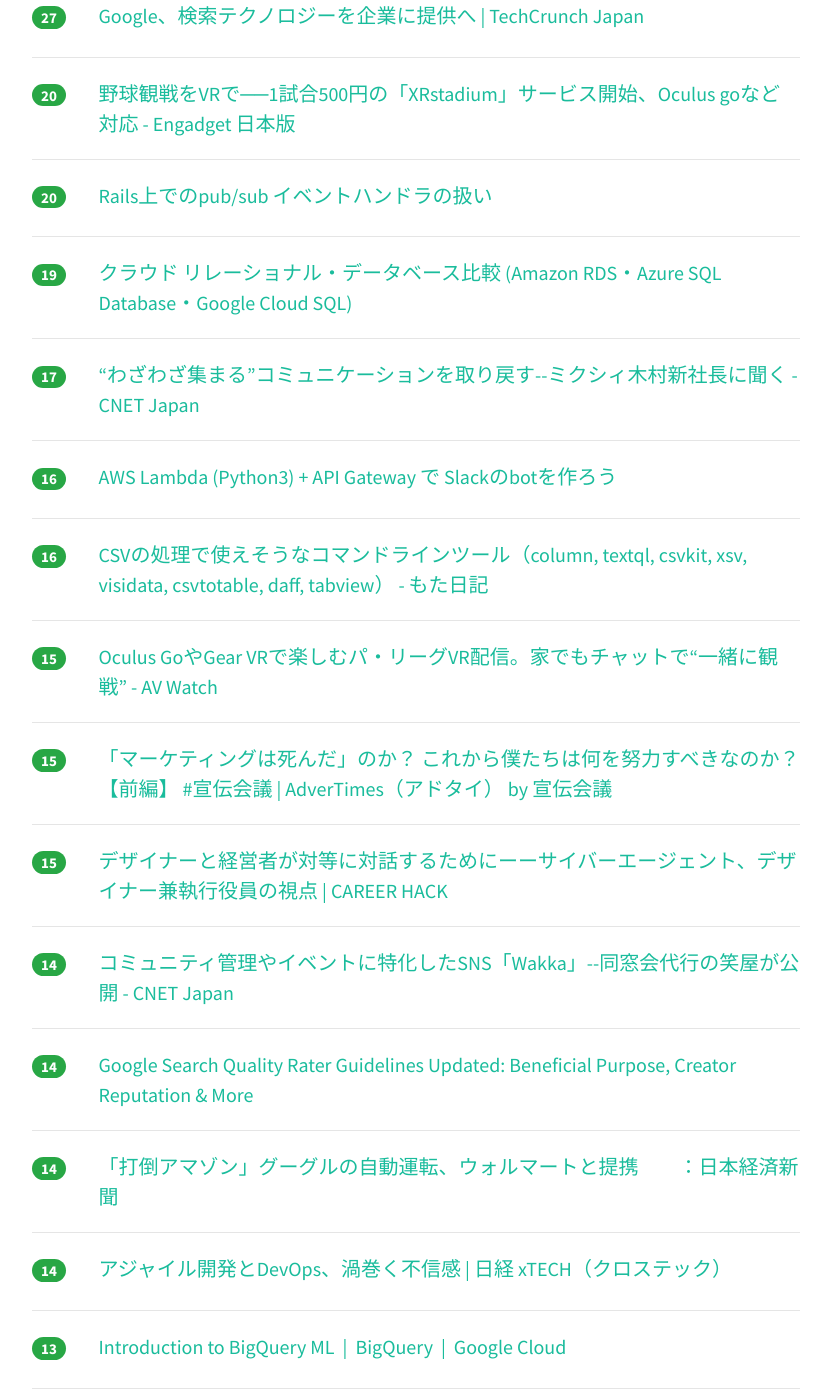
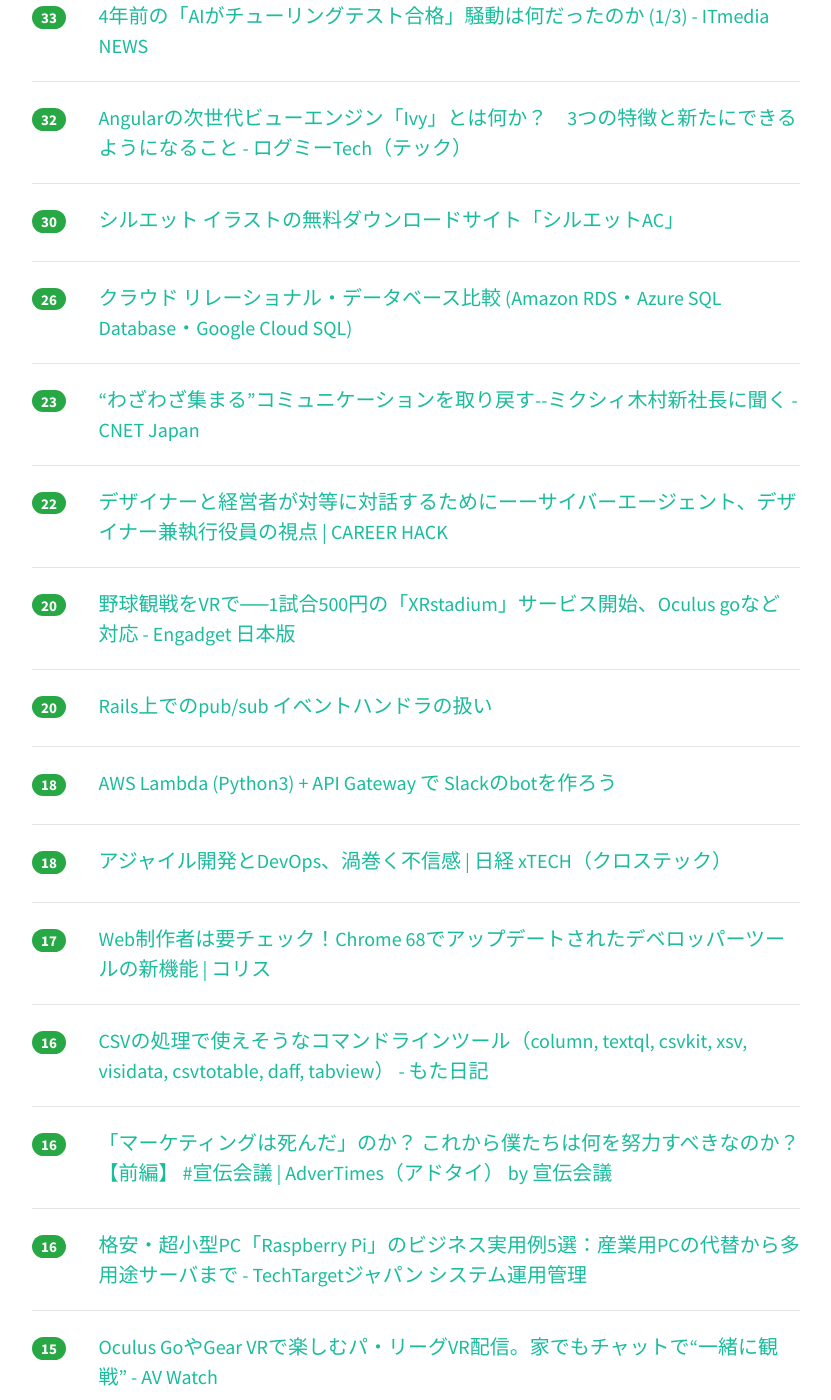
Before and after one commit to yatta47/hatena-matome-site, a Jekyll site: the page built from _posts/2018-07-26-hatena.md, in a window 1280 px wide and 1400 px high, scrolled down 1551 px. Shown: the whole window, without its empty margins (224-1055 px from the left). Built offline with Jekyll 4.4.1, drawn with Linux system fonts in a browser that asks for light colours; nearby versions of some CDN libraries; some of the changed text lies outside the part shown.

Commit message:
Updated 2018-07-26

```diff
--- a/_posts/2018-07-26-hatena.md
+++ b/_posts/2018-07-26-hatena.md
@@ -12,18 +12,43 @@ tags: [it-hotentry]
 </div>
 <hr>
 <div class="row">
-<div class="col-1"><span class="badge badge-pill badge-success h2">171</span></div>
+<div class="col-1"><span class="badge badge-pill badge-success h2">178</span></div>
 <div class="col-11"><a href='https://www.publickey1.jp/blog/18/sresite_reliability_engineering_workbookgoogle823.html' target='_blank'>SREを実践するための手引きとなる書籍「Site Reliability Engineering Workbook」をGoogleが無料公開、8月23日まで － Publickey</a></div>
 </div>
 <hr>
 <div class="row">
-<div class="col-1"><span class="badge badge-pill badge-success h2">132</span></div>
+<div class="col-1"><span class="badge badge-pill badge-success h2">149</span></div>
 <div class="col-11"><a href='http://eng-blog.iij.ad.jp/archives/1896' target='_blank'>Let’s EncryptとACME | IIJ Engineers Blog</a></div>
 </div>
 <hr>
 <div class="row">
-<div class="col-1"><span class="badge badge-pill badge-success h2">96</span></div>
+<div class="col-1"><span class="badge badge-pill badge-success h2">131</span></div>
 <div class="col-11"><a href='http://kabumatome.doorblog.jp/archives/65887498.html' target='_blank'>佐川急便を装った偽佐川が猛威、そこに織田裕二がいても危険 : 市況かぶ全力２階建</a></div>
+</div>
+<hr>
+<div class="row">
+<div class="col-1"><span class="badge badge-pill badge-success h2">63</span></div>
+<div class="col-11"><a href='https://blog.animereview.jp/first-incident/' target='_blank'>当社初のセキュリティインシデント発生 | ロードバランスすだちくん</a></div>
+</div>
+<hr>
+<div class="row">
+<div class="col-1"><span class="badge badge-pill badge-success h2">47</span></div>
+<div class="col-11"><a href='https://jp.techcrunch.com/2018/07/26/2018-07-25-google-brings-its-search-technology-to-the-enterprise/' target='_blank'>Google、検索テクノロジーを企業に提供へ | TechCrunch Japan</a></div>
+</div>
+<hr>
+<div class="row">
+<div class="col-1"><span class="badge badge-pill badge-success h2">44</span></div>
+<div class="col-11"><a href='https://internet.watch.impress.co.jp/docs/news/1134817.html' target='_blank'>渋谷から3駅先に「五反田バレー」設立、“ビットバレー”に代わるIT企業の新たな聖地へ - INTERNET Watch</a></div>
+</div>
+<hr>
+<div class="row">
+<div class="col-1"><span class="badge badge-pill badge-success h2">44</span></div>
+<div class="col-11"><a href='https://cloud.watch.impress.co.jp/docs/news/1134852.html' target='_blank'>Google、推論に特化したエッジ向けTPU「Edge TPU」をIoT向けに外販へ - クラウド Watch</a></div>
+</div>
+<hr>
+<div class="row">
+<div class="col-1"><span class="badge badge-pill badge-success h2">44</span></div>
+<div class="col-11"><a href='https://tech.plaid.co.jp/tutorial-for-docker-beginners/' target='_blank'>イマドキの「Docker力」を身につけるPLAID式チュートリアル | PLAID engineer blog</a></div>
 </div>
 <hr>
 <div class="row">
@@ -32,23 +57,18 @@ tags: [it-hotentry]
 </div>
 <hr>
 <div class="row">
-<div class="col-1"><span class="badge badge-pill badge-success h2">42</span></div>
-<div class="col-11"><a href='https://internet.watch.impress.co.jp/docs/news/1134817.html' target='_blank'>渋谷から3駅先に「五反田バレー」設立、“ビットバレー”に代わるIT企業の新たな聖地へ - INTERNET Watch</a></div>
+<div class="col-1"><span class="badge badge-pill badge-success h2">36</span></div>
+<div class="col-11"><a href='https://edtechzine.jp/article/detail/1213' target='_blank'>プログラミング学習サービス「paizaラーニング」、新レッスン「Python×AI・機械学習入門」を無料公開、CVには声優の上坂すみれさんを起用：EdTechZine（エドテックジン）</a></div>
 </div>
 <hr>
 <div class="row">
-<div class="col-1"><span class="badge badge-pill badge-success h2">40</span></div>
-<div class="col-11"><a href='https://cloud.watch.impress.co.jp/docs/news/1134852.html' target='_blank'>Google、推論に特化したエッジ向けTPU「Edge TPU」をIoT向けに外販へ - クラウド Watch</a></div>
+<div class="col-1"><span class="badge badge-pill badge-success h2">35</span></div>
+<div class="col-11"><a href='https://recruit-tech.co.jp/blog/2015/10/30/summpy-released/' target='_blank'>自動要約APIを作ったので公開します | リクルートテクノロジーズ　メンバーズブログ</a></div>
 </div>
 <hr>
 <div class="row">
-<div class="col-1"><span class="badge badge-pill badge-success h2">40</span></div>
-<div class="col-11"><a href='https://blog.animereview.jp/first-incident/' target='_blank'>当社初のセキュリティインシデント発生 | ロードバランスすだちくん</a></div>
-</div>
-<hr>
-<div class="row">
-<div class="col-1"><span class="badge badge-pill badge-success h2">36</span></div>
-<div class="col-11"><a href='https://edtechzine.jp/article/detail/1213' target='_blank'>プログラミング学習サービス「paizaラーニング」、新レッスン「Python×AI・機械学習入門」を無料公開、CVには声優の上坂すみれさんを起用：EdTechZine（エドテックジン）</a></div>
+<div class="col-1"><span class="badge badge-pill badge-success h2">33</span></div>
+<div class="col-11"><a href='http://www.itmedia.co.jp/news/articles/1807/26/news014.html' target='_blank'>4年前の「AIがチューリングテスト合格」騒動は何だったのか (1/3) - ITmedia NEWS</a></div>
 </div>
 <hr>
 <div class="row">
@@ -62,13 +82,18 @@ tags: [it-hotentry]
 </div>
 <hr>
 <div class="row">
-<div class="col-1"><span class="badge badge-pill badge-success h2">30</span></div>
-<div class="col-11"><a href='http://www.itmedia.co.jp/news/articles/1807/26/news014.html' target='_blank'>4年前の「AIがチューリングテスト合格」騒動は何だったのか (1/3) - ITmedia NEWS</a></div>
+<div class="col-1"><span class="badge badge-pill badge-success h2">26</span></div>
+<div class="col-11"><a href='http://x68000.q-e-d.net/~68user/cloud/rdbms.html' target='_blank'>クラウド リレーショナル・データベース比較 (Amazon RDS・Azure SQL Database・Google Cloud SQL)</a></div>
 </div>
 <hr>
 <div class="row">
-<div class="col-1"><span class="badge badge-pill badge-success h2">27</span></div>
-<div class="col-11"><a href='https://jp.techcrunch.com/2018/07/26/2018-07-25-google-brings-its-search-technology-to-the-enterprise/' target='_blank'>Google、検索テクノロジーを企業に提供へ | TechCrunch Japan</a></div>
+<div class="col-1"><span class="badge badge-pill badge-success h2">23</span></div>
+<div class="col-11"><a href='https://japan.cnet.com/article/35122823/' target='_blank'>“わざわざ集まる”コミュニケーションを取り戻す--ミクシィ木村新社長に聞く - CNET Japan</a></div>
+</div>
+<hr>
+<div class="row">
+<div class="col-1"><span class="badge badge-pill badge-success h2">22</span></div>
+<div class="col-11"><a href='http://careerhack.en-japan.com/report/detail/990' target='_blank'>デザイナーと経営者が対等に対話するためにーーサイバーエージェント、デザイナー兼執行役員の視点 | CAREER HACK</a></div>
 </div>
 <hr>
 <div class="row">
@@ -82,23 +107,33 @@ tags: [it-hotentry]
 </div>
 <hr>
 <div class="row">
-<div class="col-1"><span class="badge badge-pill badge-success h2">19</span></div>
-<div class="col-11"><a href='http://x68000.q-e-d.net/~68user/cloud/rdbms.html' target='_blank'>クラウド リレーショナル・データベース比較 (Amazon RDS・Azure SQL Database・Google Cloud SQL)</a></div>
+<div class="col-1"><span class="badge badge-pill badge-success h2">18</span></div>
+<div class="col-11"><a href='https://qiita.com/t--k/items/1377d1a57075fdbc238d' target='_blank'>AWS Lambda (Python3) + API Gateway で Slackのbotを作ろう</a></div>
+</div>
+<hr>
+<div class="row">
+<div class="col-1"><span class="badge badge-pill badge-success h2">18</span></div>
+<div class="col-11"><a href='https://tech.nikkeibp.co.jp/atcl/nxt/column/18/00360/062800003/' target='_blank'>アジャイル開発とDevOps、渦巻く不信感 | 日経 xTECH（クロステック）</a></div>
 </div>
 <hr>
 <div class="row">
 <div class="col-1"><span class="badge badge-pill badge-success h2">17</span></div>
-<div class="col-11"><a href='https://japan.cnet.com/article/35122823/' target='_blank'>“わざわざ集まる”コミュニケーションを取り戻す--ミクシィ木村新社長に聞く - CNET Japan</a></div>
-</div>
-<hr>
-<div class="row">
-<div class="col-1"><span class="badge badge-pill badge-success h2">16</span></div>
-<div class="col-11"><a href='https://qiita.com/t--k/items/1377d1a57075fdbc238d' target='_blank'>AWS Lambda (Python3) + API Gateway で Slackのbotを作ろう</a></div>
+<div class="col-11"><a href='https://coliss.com/articles/browser/chrome/devtools-new-features-in-chrome68.html' target='_blank'>Web制作者は要チェック！Chrome 68でアップデートされたデベロッパーツールの新機能 | コリス</a></div>
 </div>
 <hr>
 <div class="row">
 <div class="col-1"><span class="badge badge-pill badge-success h2">16</span></div>
 <div class="col-11"><a href='https://wonderwall.hatenablog.com/entry/2018/07/25/213000' target='_blank'>CSVの処理で使えそうなコマンドラインツール（column, textql, csvkit, xsv, visidata, csvtotable, daff, tabview） - もた日記</a></div>
+</div>
+<hr>
+<div class="row">
+<div class="col-1"><span class="badge badge-pill badge-success h2">16</span></div>
+<div class="col-11"><a href='https://www.advertimes.com/20180724/article274428/' target='_blank'>「マーケティングは死んだ」のか？ これから僕たちは何を努力すべきなのか？【前編】 #宣伝会議 | AdverTimes（アドタイ） by 宣伝会議</a></div>
+</div>
+<hr>
+<div class="row">
+<div class="col-1"><span class="badge badge-pill badge-success h2">16</span></div>
+<div class="col-11"><a href='http://techtarget.itmedia.co.jp/tt/news/1807/18/news02.html' target='_blank'>格安・超小型PC「Raspberry Pi」のビジネス実用例5選：産業用PCの代替から多用途サーバまで - TechTargetジャパン システム運用管理</a></div>
 </div>
 <hr>
 <div class="row">
@@ -108,12 +143,17 @@ tags: [it-hotentry]
 <hr>
 <div class="row">
 <div class="col-1"><span class="badge badge-pill badge-success h2">15</span></div>
-<div class="col-11"><a href='https://www.advertimes.com/20180724/article274428/' target='_blank'>「マーケティングは死んだ」のか？ これから僕たちは何を努力すべきなのか？【前編】 #宣伝会議 | AdverTimes（アドタイ） by 宣伝会議</a></div>
+<div class="col-11"><a href='http://www.thesempost.com/google-search-quality-rater-guidelines-updated/' target='_blank'>Google Search Quality Rater Guidelines Updated: Beneficial Purpose, Creator Reputation & More</a></div>
 </div>
 <hr>
 <div class="row">
 <div class="col-1"><span class="badge badge-pill badge-success h2">15</span></div>
-<div class="col-11"><a href='http://careerhack.en-japan.com/report/detail/990' target='_blank'>デザイナーと経営者が対等に対話するためにーーサイバーエージェント、デザイナー兼執行役員の視点 | CAREER HACK</a></div>
+<div class="col-11"><a href='https://www.nikkei.com/article/DGXMZO33423370W8A720C1000000/' target='_blank'>「打倒アマゾン」グーグルの自動運転、ウォルマートと提携　　：日本経済新聞</a></div>
+</div>
+<hr>
+<div class="row">
+<div class="col-1"><span class="badge badge-pill badge-success h2">15</span></div>
+<div class="col-11"><a href='https://cloud.google.com/bigquery/docs/bigqueryml-intro' target='_blank'>Introduction to BigQuery ML  |  BigQuery  |  Google Cloud</a></div>
 </div>
 <hr>
 <div class="row">
@@ -122,23 +162,13 @@ tags: [it-hotentry]
 </div>
 <hr>
 <div class="row">
-<div class="col-1"><span class="badge badge-pill badge-success h2">14</span></div>
-<div class="col-11"><a href='http://www.thesempost.com/google-search-quality-rater-guidelines-updated/' target='_blank'>Google Search Quality Rater Guidelines Updated: Beneficial Purpose, Creator Reputation & More</a></div>
-</div>
-<hr>
-<div class="row">
-<div class="col-1"><span class="badge badge-pill badge-success h2">14</span></div>
-<div class="col-11"><a href='https://www.nikkei.com/article/DGXMZO33423370W8A720C1000000/' target='_blank'>「打倒アマゾン」グーグルの自動運転、ウォルマートと提携　　：日本経済新聞</a></div>
-</div>
-<hr>
-<div class="row">
-<div class="col-1"><span class="badge badge-pill badge-success h2">14</span></div>
-<div class="col-11"><a href='https://tech.nikkeibp.co.jp/atcl/nxt/column/18/00360/062800003/' target='_blank'>アジャイル開発とDevOps、渦巻く不信感 | 日経 xTECH（クロステック）</a></div>
+<div class="col-1"><span class="badge badge-pill badge-success h2">13</span></div>
+<div class="col-11"><a href='http://www.itmedia.co.jp/news/articles/1807/26/news052.html' target='_blank'>オーディオテクニカ初の完全ワイヤレスフォン発売中止　「接続性能、基準に達せず」 - ITmedia NEWS</a></div>
 </div>
 <hr>
 <div class="row">
 <div class="col-1"><span class="badge badge-pill badge-success h2">13</span></div>
-<div class="col-11"><a href='https://cloud.google.com/bigquery/docs/bigqueryml-intro' target='_blank'>Introduction to BigQuery ML  |  BigQuery  |  Google Cloud</a></div>
+<div class="col-11"><a href='https://findy-code.io/engineer-lab/startup-saiyo-fukugyo-freelance' target='_blank'>採用に悩む企業に必見の副業・社会人インターン採用について解説しました | Findy Engineer Lab - ファインディエンジニアラボ</a></div>
 </div>
 <hr>
 <div class="row">
@@ -158,12 +188,17 @@ tags: [it-hotentry]
 <hr>
 <div class="row">
 <div class="col-1"><span class="badge badge-pill badge-success h2">12</span></div>
-<div class="col-11"><a href='https://coliss.com/articles/browser/chrome/devtools-new-features-in-chrome68.html' target='_blank'>Web制作者は要チェック！Chrome 68でアップデートされたデベロッパーツールの新機能 | コリス</a></div>
+<div class="col-11"><a href='https://jp.techcrunch.com/2018/07/26/2018-07-25-google-is-baking-machine-learning-right-into-its-bigquery-database-service/' target='_blank'>2018-07-25-google-is-baking-machine-learning-right-into-its-bigquery-database-service</a></div>
 </div>
 <hr>
 <div class="row">
 <div class="col-1"><span class="badge badge-pill badge-success h2">10</span></div>
-<div class="col-11"><a href='https://jp.techcrunch.com/2018/07/26/2018-07-25-google-is-baking-machine-learning-right-into-its-bigquery-database-service/' target='_blank'>2018-07-25-google-is-baking-machine-learning-right-into-its-bigquery-database-service</a></div>
+<div class="col-11"><a href='https://r.nikkei.com/article/DGXMZO33376470V20C18A7000000' target='_blank'>居眠りしてたら…　AIが冷気で起こします: 日本経済新聞</a></div>
+</div>
+<hr>
+<div class="row">
+<div class="col-1"><span class="badge badge-pill badge-success h2">10</span></div>
+<div class="col-11"><a href='https://wired.jp/2018/07/26/apple-ios-12-iphone-security/' target='_blank'>「iOS 12」の6つのセキュリティ機能が、あなたのiPhoneをもっと安全にする｜WIRED.jp</a></div>
 </div>
 <hr>
 <div class="row">
@@ -182,18 +217,8 @@ tags: [it-hotentry]
 </div>
 <hr>
 <div class="row">
-<div class="col-1"><span class="badge badge-pill badge-success h2">9</span></div>
-<div class="col-11"><a href='http://www.itmedia.co.jp/news/articles/1807/26/news052.html' target='_blank'>オーディオテクニカ初の完全ワイヤレスフォン発売中止　「接続性能、基準に達せず」 - ITmedia NEWS</a></div>
-</div>
-<hr>
-<div class="row">
-<div class="col-1"><span class="badge badge-pill badge-success h2">9</span></div>
-<div class="col-11"><a href='https://wired.jp/2018/07/26/apple-ios-12-iphone-security/' target='_blank'>「iOS 12」の6つのセキュリティ機能が、あなたのiPhoneをもっと安全にする｜WIRED.jp</a></div>
-</div>
-<hr>
-<div class="row">
 <div class="col-1"><span class="badge badge-pill badge-success h2">8</span></div>
-<div class="col-11"><a href='https://r.nikkei.com/article/DGXMZO33376470V20C18A7000000' target='_blank'>居眠りしてたら…　AIが冷気で起こします: 日本経済新聞</a></div>
+<div class="col-11"><a href='https://jp.techcrunch.com/2018/07/26/2018-07-25-google-drive-will-hit-a-billion-users-this-week/' target='_blank'>Googleドライブのユーザー、今週中に10億人の大台へ | TechCrunch Japan</a></div>
 </div>
 <hr>
 <div class="row">
@@ -207,22 +232,22 @@ tags: [it-hotentry]
 </div>
 <hr>
 <div class="row">
-<div class="col-1"><span class="badge badge-pill badge-success h2">7</span></div>
-<div class="col-11"><a href='https://findy-code.io/engineer-lab/startup-saiyo-fukugyo-freelance' target='_blank'>採用に悩む企業に必見の副業・社会人インターン採用について解説しました | Findy Engineer Lab - ファインディエンジニアラボ</a></div>
-</div>
-<hr>
-<div class="row">
 <div class="col-1"><span class="badge badge-pill badge-success h2">6</span></div>
 <div class="col-11"><a href='https://www.cyberagent.co.jp/news/detail/id=21875' target='_blank'>サイバーエージェント、クリエイター集団 PARTY と合弁会社「CYPAR」を設立 | 株式会社サイバーエージェント</a></div>
 </div>
 <hr>
 <div class="row">
 <div class="col-1"><span class="badge badge-pill badge-success h2">6</span></div>
-<div class="col-11"><a href='https://jp.techcrunch.com/2018/07/26/2018-07-25-google-drive-will-hit-a-billion-users-this-week/' target='_blank'>Googleドライブのユーザー、今週中に10億人の大台へ | TechCrunch Japan</a></div>
+<div class="col-11"><a href='http://portal.nifty.com/kiji/180719203439_1.htm' target='_blank'>ヘボコン2018レポート～ロボットが貝塚になった日 - デイリーポータルZ</a></div>
 </div>
 <hr>
 <div class="row">
-<div class="col-1"><span class="badge badge-pill badge-success h2">6</span></div>
-<div class="col-11"><a href='https://tech.plaid.co.jp/tutorial-for-docker-beginners/' target='_blank'>イマドキの「Docker力」を身につけるPLAID式チュートリアル | PLAID engineer blog</a></div>
+<div class="col-1"><span class="badge badge-pill badge-success h2">5</span></div>
+<div class="col-11"><a href='https://japan.cnet.com/article/35123068/' target='_blank'>グーグル、セキュリティキー「Titan Security Key」を発売へ - CNET Japan</a></div>
 </div>
 <hr>
+<div class="row">
+<div class="col-1"><span class="badge badge-pill badge-success h2">2</span></div>
+<div class="col-11"><a href='http://www.itmedia.co.jp/news/articles/1807/26/news066.html' target='_blank'>社員が眠そう→冷気で起こし、生産性UP　ダイキンとNEC、オフィス用空調システム開発 - ITmedia NEWS</a></div>
+</div>
+<hr>
```
Also changed, not shown: other parts of _posts/2018-07-26-hatena.md (+2 -2 lines).
